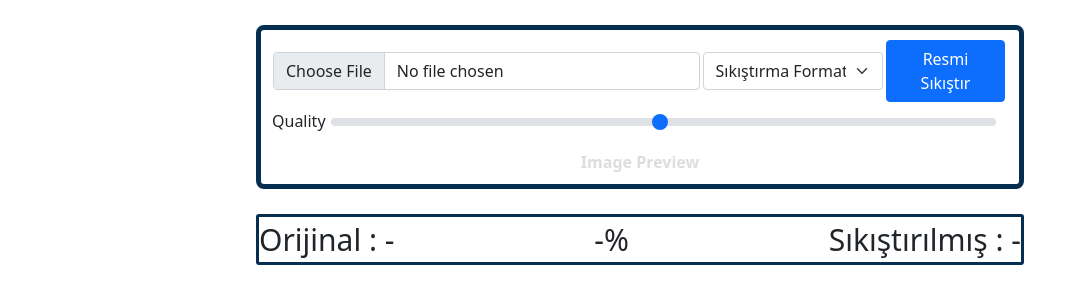
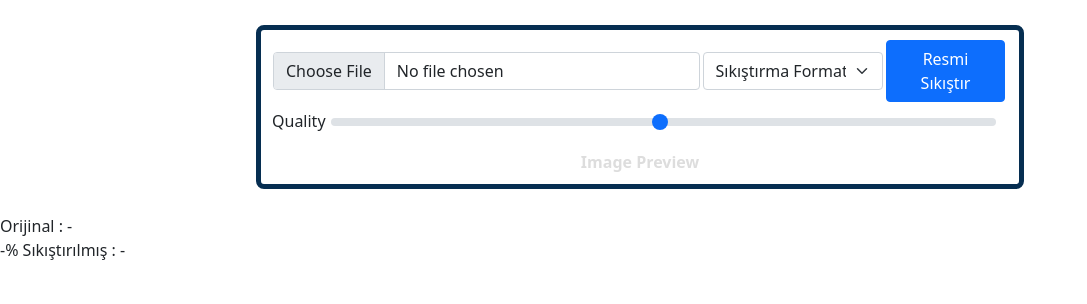
Before and after one commit to Berkay-23/Image-Compression, a PHP site: page / in a window 1280 px wide. Shown: the part 80-384 px from the top of the page, without its empty margins (0-1087 px from the left). Run offline with PHP 8.4, Linux system fonts and the light colour scheme; some libraries are stand-ins or nearby versions.

Commit message:
Update global.css

```diff
--- a/css/global.css
+++ b/css/global.css
@@ -38,7 +38,7 @@
 
 }
 
-.datas{
+/* .datas{
     margin: auto;
     display: flex;
 
@@ -59,4 +59,4 @@
     display: flex;
     justify-content:center;
     align-items: center;
-}
+}*/
```
